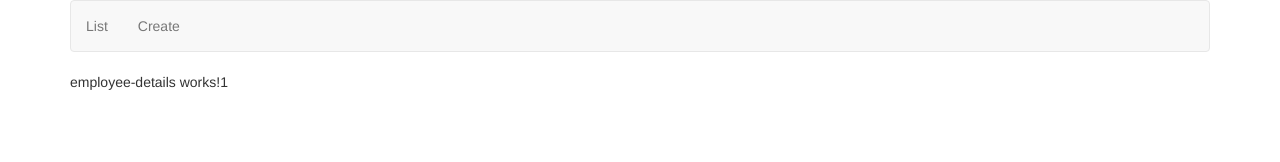
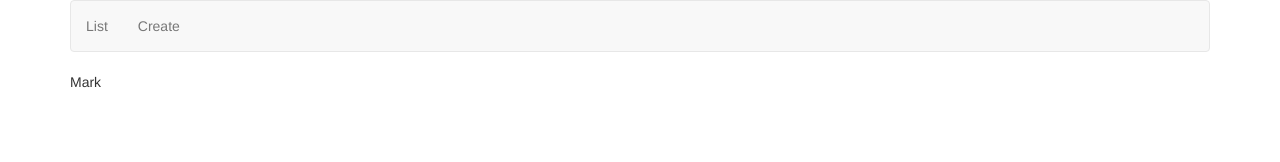
Before and after one commit to ChrisWongAtCUHK/React-CRUD-Tutorial, a React (Create React App) app: page /employees/1 in a window 1280 px wide. Shown: the top 162 px of the page. Built offline with nearby package versions, Linux system fonts and the light colour scheme.

Commit message:
Implement getEmployee function

```diff
--- a/src/employees/EmployDetails.js
+++ b/src/employees/EmployDetails.js
@@ -1,11 +1,18 @@
 import React, { Component } from 'react';
+import * as employeeService from './service/employee-service';
 
 class EmployeeDetails extends Component {
+    constructor(props) {
+        super(props);
+
+        this.state = {
+            employee: employeeService.getEmployee(this.props.match.params.id)
+        }
+    }
     render() {
       return (
         <p>
-        employee-details works!
-        { this.props.match.params.id}
+        {this.state.employee.name}
       </p>
 
       )
--- a/src/employees/service/employee-service.js
+++ b/src/employees/service/employee-service.js
@@ -35,4 +35,8 @@ const listEmployees = [
 
 export function getEmployees() {
     return listEmployees;
-}
+};
+
+export function getEmployee(id) {
+    return listEmployees.find(e => e.id.toString() === id);
+};
```
